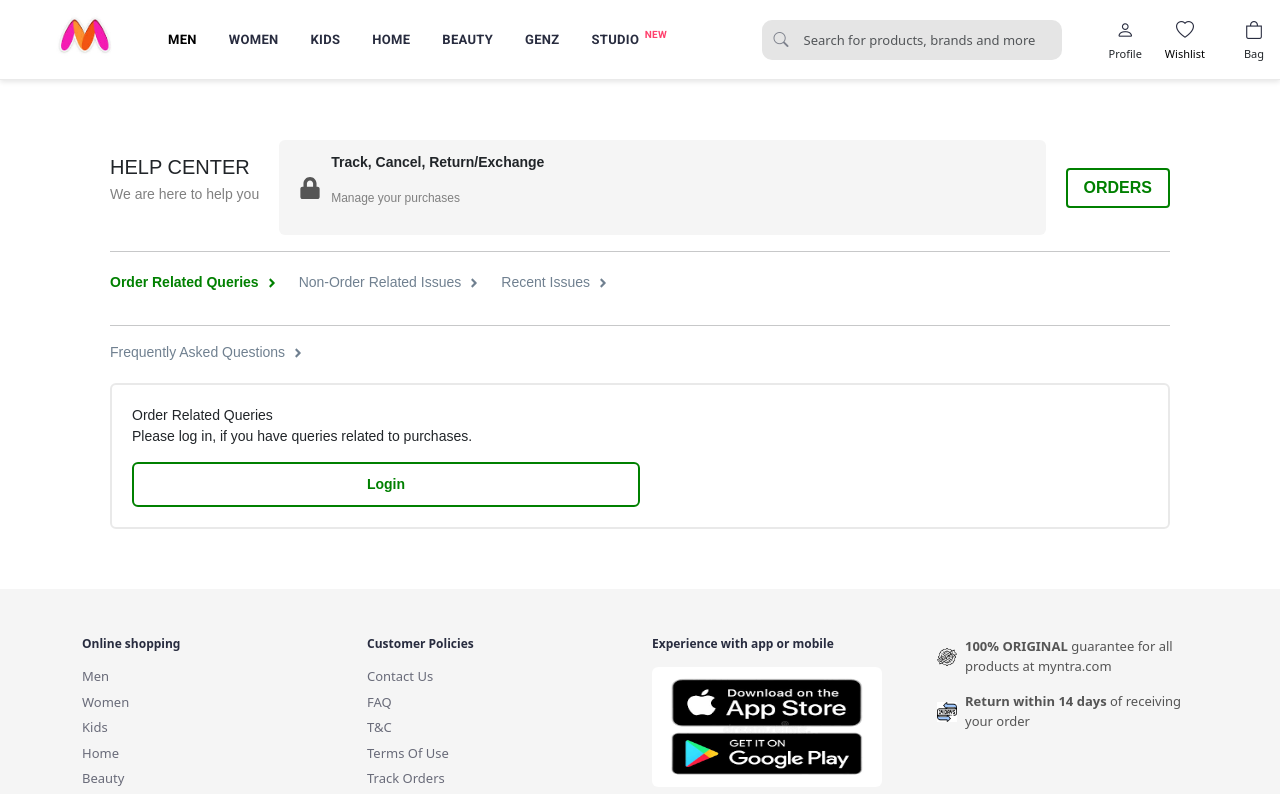
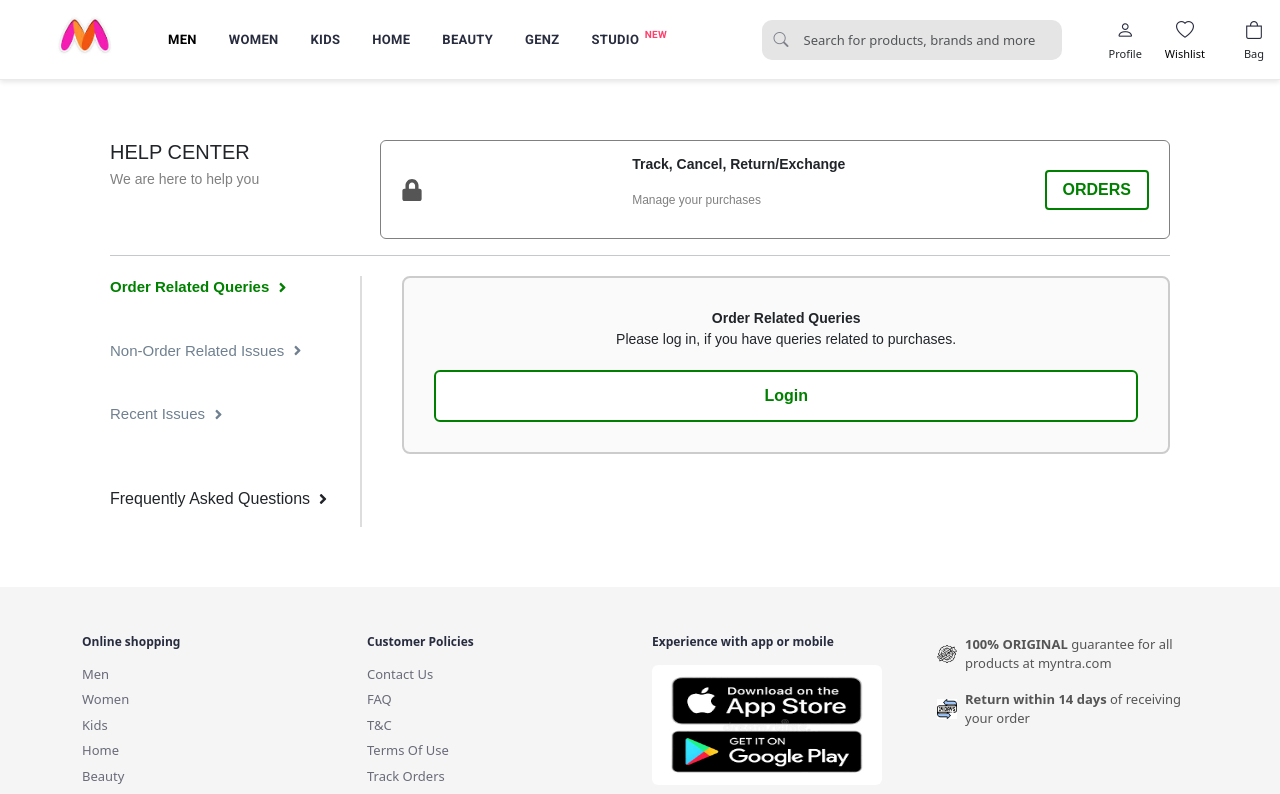
Before and after one commit to Coderbarkha/Myntra-Clone, a React (Create React App) app: page /help in a window 1280 px wide. Shown: the top 794 px of the page. Built offline with nearby package versions, Linux system fonts and the light colour scheme.

Commit message:
Enhance Get Help page with FAQ section, improve layout and styling for better user experience

```diff
--- a/src/pages/GetHelp.jsx
+++ b/src/pages/GetHelp.jsx
@@ -1,9 +1,82 @@
 import React, { useState } from "react";
-import { FaLock, FaAngleRight, FaUser, FaUndo, FaGift, FaCreditCard, FaPercent, FaMoneyBill, FaTimes } from "react-icons/fa";
+import {
+  FaLock,
+  FaAngleRight,
+  FaUser,
+  FaUndo,
+  FaGift,
+  FaPercent,
+  FaMoneyBill,
+  FaTimes,
+} from "react-icons/fa";
 import "../styles/global.css";
+
+const faqData = [
+  {
+    question: "How do I login to my Myntra account?",
+    answer: `You can login to your Myntra account with these 3 simple steps:
+
+1. Click on LOG IN/SIGN UP and enter your mobile number, then click CONTINUE.
+2. An OTP will be sent to the mobile number entered by you.
+3. Verify the OTP and post successful verification, you will be able to log in to Myntra.`,
+  },
+  {
+    question: "I am not able to login to my Myntra account.",
+    answer: `Primary mobile number is not accessible
+
+Send email to accountrecovery@myntra.com
+Email ID needs to be changed
+
+Go to your profile section.
+Enter new email ID, save and validate using the OTP sent on your number.
+However, if you are receiving an error "the email ID is already linked to another account", kindly send an email to accountrecovery@myntra.com.
+
+Primary mobile number to be changed
+
+Go to your profile section.
+Enter a new phone number, save and validate using the OTP sent on your number.
+However, if you are receiving an error "the email ID is already linked to another account", kindly send an email to accountrecovery@myntra.com.`,
+  },
+  {
+    question: "Why am I not getting an OTP?",
+    answer: `We recommend you follow these steps to get the OTP:
+
+- Check if you entered the correct phone number registered to your Myntra account. Suggestion- Make sure you have entered the correct and registered phone number only.
+- Try checking the network connection/SMS blocker due to which the OTP might be delayed/blocked.
+- Request for OTP once more.
+- Still unable to access your account? Click below to talk to our customer care executive.`,
+  },
+  {
+    question: "I am not getting the Forgot Password link.",
+    answer: `Don’t worry! Follow these steps to get the Forgot Password link:
+
+- Check if the registered email id is invalid. Also, check the spam folder in your email.
+- The password reset link is only active for 24 hours so check if the link has expired.
+- Try to reset the password with 3 previous passwords OR password mismatched.`,
+  },
+  {
+    question: "Why is my account locked?",
+    answer: `Your Myntra account may get locked for a specified time period or permanently in case there are too many failed login attempts.
+
+This is for the security of your account. You should be able to gain access to your account by resetting your password.
+
+If the issue persists, click below to talk to our customer care executive.`,
+  },
+  {
+    question: "Why are you collecting my personal details?",
+    answer: `Myntra uses your information to help you with faster payments and delivery. We also save your likes and preferences to show you personalized content that suits your style.
+
+For more details on how we use your personal data please refer to the Myntra Privacy Policy.`,
+  },
+];
 
 const GetHelp = () => {
   const [activeTab, setActiveTab] = useState("order"); // order, nonOrder, recent
+  const [expandedIndex, setExpandedIndex] = useState(null);
+
+  const toggleFAQ = (index) => {
+    setExpandedIndex(expandedIndex === index ? null : index);
+  };
 
   return (
     <div className="gethelp-container">
@@ -16,18 +89,19 @@
 
         <div className="track-box">
           <FaLock size={22} className="lock-icon" />
-          <div>
+          <div className="track-texts">
             <p className="track-title">Track, Cancel, Return/Exchange</p>
             <p className="track-sub">Manage your purchases</p>
           </div>
+          <button className="orders-btn">ORDERS</button>
         </div>
-
-        <button className="orders-btn">ORDERS</button>
       </div>
 
       <hr />
 
-      {/* QUERY TABS */}
+      {/* MAIN CONTENT AREA */}
+      <div className="gethelp-body">
+        {/* LEFT SIDE: TABS */}
         <div className="query-tabs">
           <p
             className={`tab ${activeTab === "order" ? "active" : ""}`}
@@ -47,47 +121,93 @@
           >
             Recent Issues <FaAngleRight />
           </p>
+          <p className="faq">
+            Frequently Asked Questions <FaAngleRight />
+          </p>
         </div>
 
-      <hr />
-
-      {/* FAQ */}
-      <p className="faq">Frequently Asked Questions <FaAngleRight /></p>
-
-      {/* CONTENT BOX */}
+        {/* RIGHT SIDE: CONTENT */}
+        <div className="gethelp-content">
+          {activeTab === "order" && (
             <div className="content-box">
-        {activeTab === "order" && (
-          <>
               <p className="content-text">
-              Order Related Queries <br />
+                <strong>Order Related Queries</strong> <br />
                 Please log in, if you have queries related to purchases.
               </p>
-            <button className="login-btn">Login</button>
-          </>
+              <button className="gethelplogin-btn">Login</button>
+            </div>
           )}
 
           {activeTab === "recent" && (
-          <>
+            <div className="recent-box">
               <p className="content-text">
                 Please log in, if you have queries related to purchases.
               </p>
-            <button className="login-btn">Login</button>
-          </>
+              <button className="gethelplogin-btn">Login</button>
+            </div>
           )}
 
           {activeTab === "nonOrder" && (
-          <div className="topics">
+            <div className="topics-section">
               <h3>Browse Topics</h3>
               <div className="topics-grid">
-              <button className="topic-btn"><FaUser /> Account</button>
-              <button className="topic-btn"><FaUndo /> Return & Exchange</button>
-              <button className="topic-btn"><FaGift /> Myntra Insider & Credit</button>
-              <button className="topic-btn"><FaPercent /> Offers</button>
-              <button className="topic-btn"><FaMoneyBill /> Payments</button>
-              <button className="topic-btn"><FaTimes /> Cancellation & Charges</button>
+                <div className="topic-item" onClick={() => setExpandedIndex(0)}>
+                  <FaUser size={30} />
+                  <span>Account</span>
+                </div>
+                <div className="topic-item">
+                  <FaUndo size={30} />
+                  <span>Return & Exchange</span>
+                </div>
+                <div className="topic-item">
+                  <FaGift size={30} />
+                  <span>Myntra Insider & Credit</span>
+                </div>
+                <div className="topic-item">
+                  <FaPercent size={30} />
+                  <span>Offers</span>
+                </div>
+                <div className="topic-item">
+                  <FaMoneyBill size={30} />
+                  <span>Payments</span>
+                </div>
+                <div className="topic-item">
+                  <FaTimes size={30} />
+                  <span>Cancellation & Charges</span>
                 </div>
               </div>
+
+              {/* FAQ for Account */}
+              {expandedIndex === 0 && (
+                <div className="faq-box">
+                  <div className="faq-header">
+                    <FaUser size={24} />
+                    <h4>Account</h4>
+                  </div>
+                  <p className="faq-intro">
+                    For account related issues refer to the below questions to get the complete information and if you're still unable to access your account? Click on the Contact Us option to talk to our customer care.
+                  </p>
+
+                  {faqData.map((item, index) => (
+                    <div key={index} className="faq-item">
+                      <div
+                        className="faq-question"
+                        onClick={() =>
+                          setExpandedIndex(expandedIndex === index + 1 ? null : index + 1)
+                        }
+                      >
+                        {item.question}
+                      </div>
+                      {expandedIndex === index + 1 && (
+                        <div className="faq-answer">{item.answer}</div>
                       )}
+                    </div>
+                  ))}
+                </div>
+              )}
+            </div>
+          )}
+        </div>
       </div>
     </div>
   );
--- a/src/styles/global.css
+++ b/src/styles/global.css
@@ -885,7 +885,6 @@
   font-size: 13px;
   color: lightslategray;
 }
-/* get help */
 .gethelp-container {
   max-width: 1100px;
   margin: 40px auto;
@@ -896,7 +895,7 @@
 .gethelp-header {
   display: flex;
   justify-content: space-between;
-  align-items: center;
+  align-items: flex-start;
 }
 
 .left-text h2 {
@@ -912,11 +911,13 @@
 .track-box {
   display: flex;
   align-items: center;
-  background: #f5f5f5;
-  padding: 12px 20px;
+  justify-content: space-between;
+  background-color: white;
+  border: 1px solid gray;
+  padding: 13px 20px;
+  width: 790px;
   border-radius: 6px;
-  margin: 0 20px;
-  flex: 1;
+  margin-left: 20px;
 }
 
 .lock-icon {
@@ -948,14 +949,25 @@
   background: #d9fcd9;
 }
 
+/* BODY SECTION */
+.gethelp-body {
+  display: flex;
+  margin-top: 20px;
+  gap: 40px;
+}
+
+/* LEFT SIDE TABS */
 .query-tabs {
-  margin-top: 20px;
   display: flex;
-  gap: 20px;
+  flex-direction: column;
+  gap: 25px; /* zyada space */
+  flex: 0.3;
+  padding-right: 20px;
+  border-right: 2px solid #ddd; /* vertical line */
 }
 
 .tab {
-  font-size: 14px;
+  font-size: 15px;
   color: slategray;
   cursor: pointer;
   display: flex;
@@ -969,44 +981,53 @@
 }
 
 .faq {
-  margin-top: 10px;
-  font-size: 14px;
-  color: slategray;
-  cursor: pointer;
-  display: flex;
-  align-items: center;
-  gap: 6px;
+  margin-top: 20px;
+}
+
+/* RIGHT SIDE CONTENT */
+.gethelp-content {
+  flex: 1;
 }
 
 .content-box {
-  margin-top: 20px;
-  border: 2px solid rgba(200, 200, 200, 0.4);
-  padding: 20px;
-  border-radius: 6px;
+  border: 2px solid #ccc;
+  padding: 30px;
+  border-radius: 8px;
+  background: #fafafa;
 }
 
 .content-text {
   font-size: 14px;
-  margin-bottom: 15px;
+  line-height: 1.5;
+  text-align: center;
+  margin-bottom: 20px;
 }
 
-.login-btn {
+.gethelplogin-btn {
   border: 2px solid green;
   background: white;
   color: green;
-  font-size: 14px;
-  padding: 10px 20px;
+  font-size: 16px;
+  padding: 12px 0;
   border-radius: 6px;
   cursor: pointer;
   font-weight: bold;
+  width: 100%; /* full width */
 }
 
-.login-btn:hover {
+.gethelplogin-btn:hover {
   background: #d9fcd9;
 }
 
-.topics h3 {
-  margin-bottom: 15px;
+/* Recent box */
+.recent-box {
+  text-align: center;
+  margin-top: 20px;
+}
+
+/* NON-ORDER TOPICS */
+.topics-section h3 {
+  margin-bottom: 20px;
 }
 
 .topics-grid {
@@ -1019,12 +1040,13 @@
   display: flex;
   align-items: center;
   gap: 8px;
-  padding: 12px;
+  padding: 14px;
   border: 1px solid #ccc;
   border-radius: 6px;
   background: #f9f9f9;
   cursor: pointer;
   font-weight: bold;
+  justify-content: center;
 }
 
 .topic-btn:hover {
```
Lines whose indentation alone changed are shown as unchanged.
